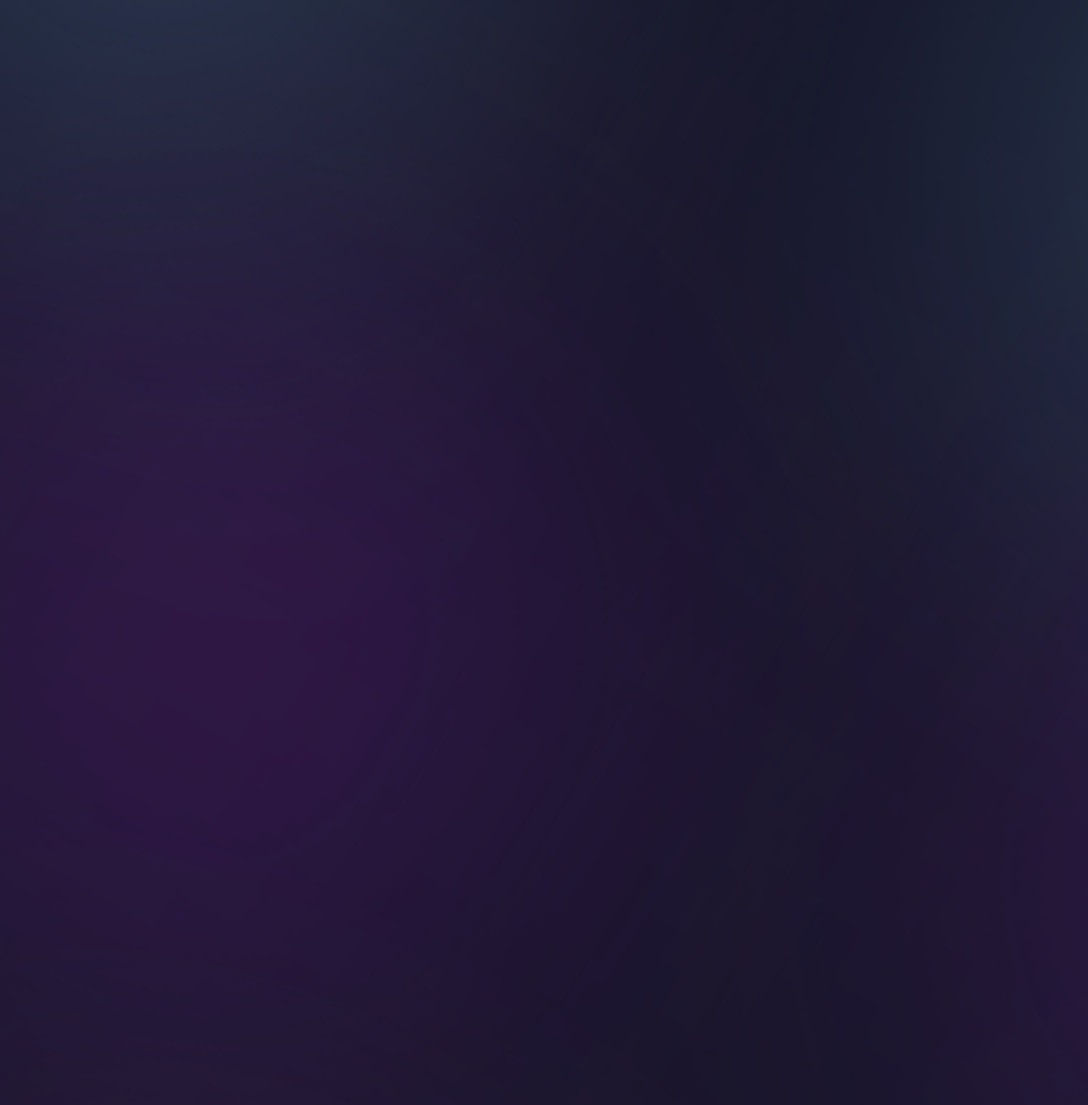
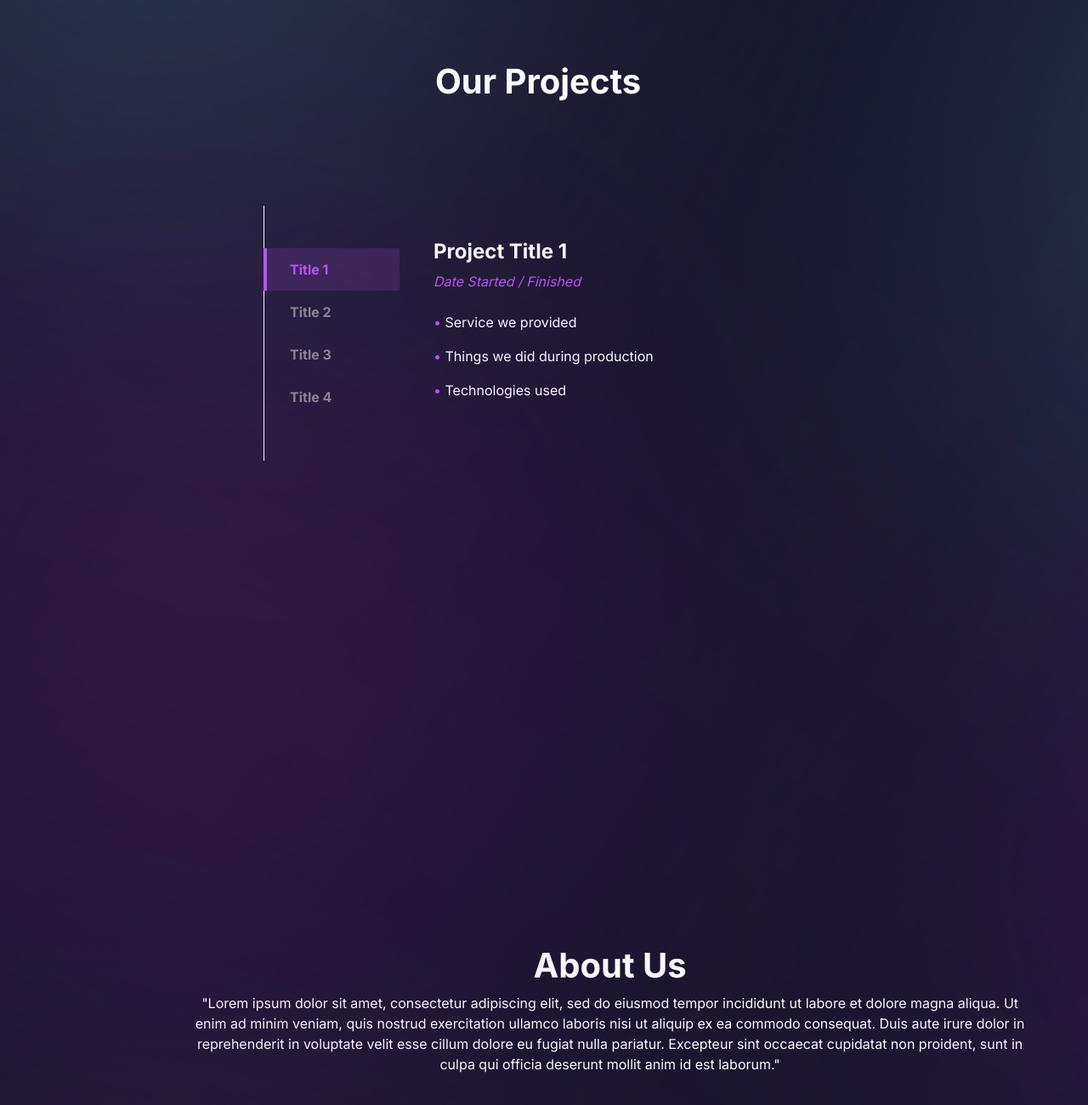
Before and after one commit to J1hu/TeamPortfolio, a plain HTML site: page index.html in a window 1280 px wide. Shown: the part 1288-2588 px from the top of the page at 85% size. Drawn offline with nearby package versions, Linux system fonts and the light colour scheme.

Commit message:
about, projects readjusted

```diff
--- a/index.html
+++ b/index.html
@@ -83,7 +83,8 @@
     </div>
 
     <!-- ABOUT -->
-    <!-- <div class="about-title">
+    <div class="about">
+        <div class="about-title">
             <h1>About Us</h1>
         </div>
         <div class="about-desc">
@@ -94,7 +95,8 @@
                 nulla pariatur. Excepteur sint occaecat cupidatat non proident, sunt in culpa qui officia deserunt mollit
                 anim id est laborum."
             </p>
-    </div> -->
+        </div>
+    </div>
 
     <!-- GRADIENT -->
     <div class="g1"></div>
--- a/style.css
+++ b/style.css
@@ -9,6 +9,11 @@
     background-color: rgba(23, 21, 41, 1);
     overflow-x: hidden;
 }
+
+body {
+    background-color: rgba(23, 21, 41, 1);
+}
+
 h1, h2, h3, h4 {
     font-weight: 700;
 }
@@ -112,7 +117,7 @@ header {
 }
 
 .banner-image img {
-    width: 1000px;
+    width: 800px;
     height: auto;
     grid-area: image;
 }
@@ -222,9 +227,15 @@ header {
     text-align: center;
 }
 
+.projects-title {
+    position: absolute;
+    top: 170%;
+    left: 40%;
+}
+
 .tabs {
     position: absolute;
-    top: 110%;
+    top: 210%;
     left: 50%;
     transform: translate(-50%, -50%);
     width: 700px;
@@ -309,11 +320,19 @@ header {
 }
 
 /* ABOUT */
-/* .about-desc {
+.about {
+    position: absolute;
+    top: 300%;
+    left: 17%;
     display: flex;
-    width: 500px;
-
+    flex-direction: column;
+    align-items: center;
+    justify-content: center;
+}
+.about-desc {
+    width: 1000px;
+    color: white;
 }
 .about-desc p {
-     text-align: justify;
-} */
+     text-align: center;
+}
```
Lines whose indentation alone changed are shown as unchanged.
